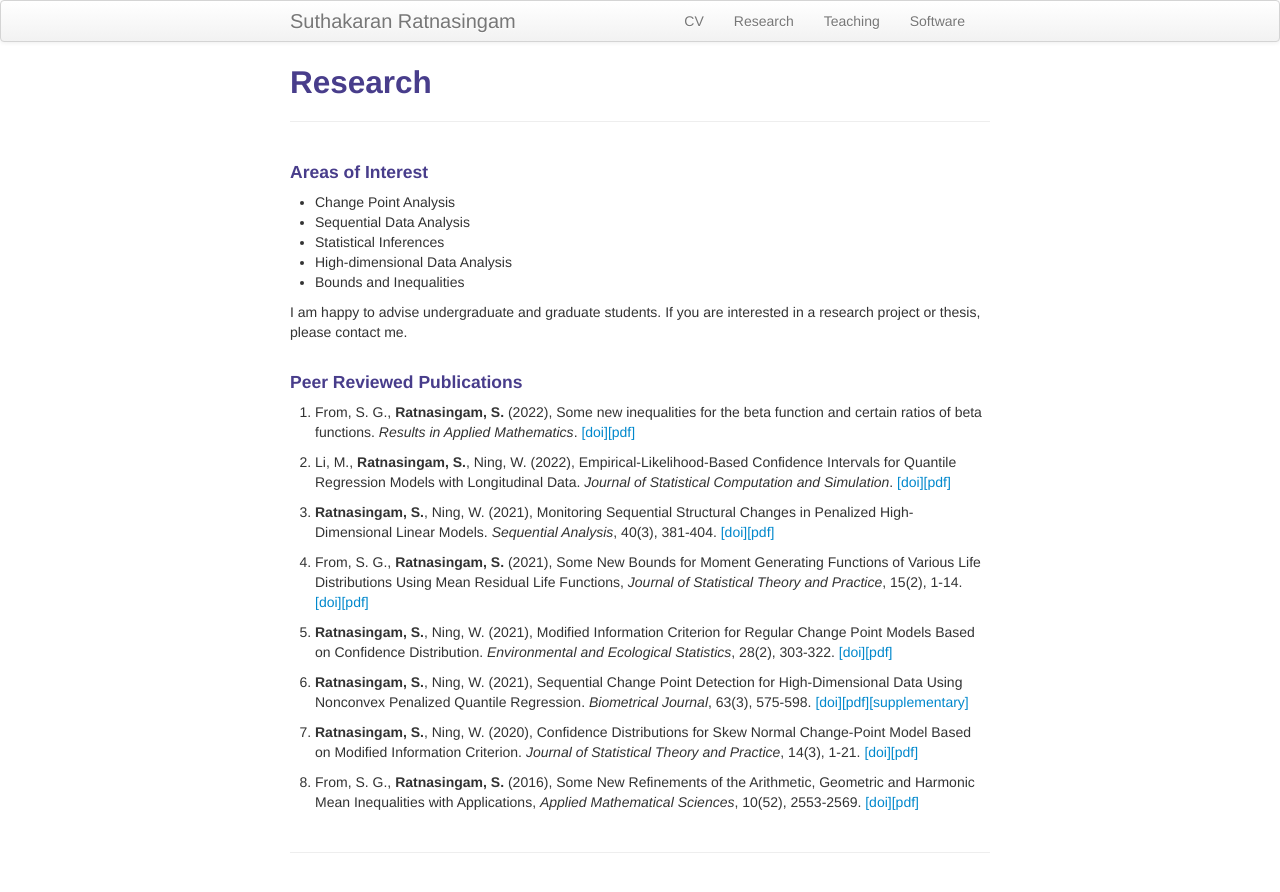
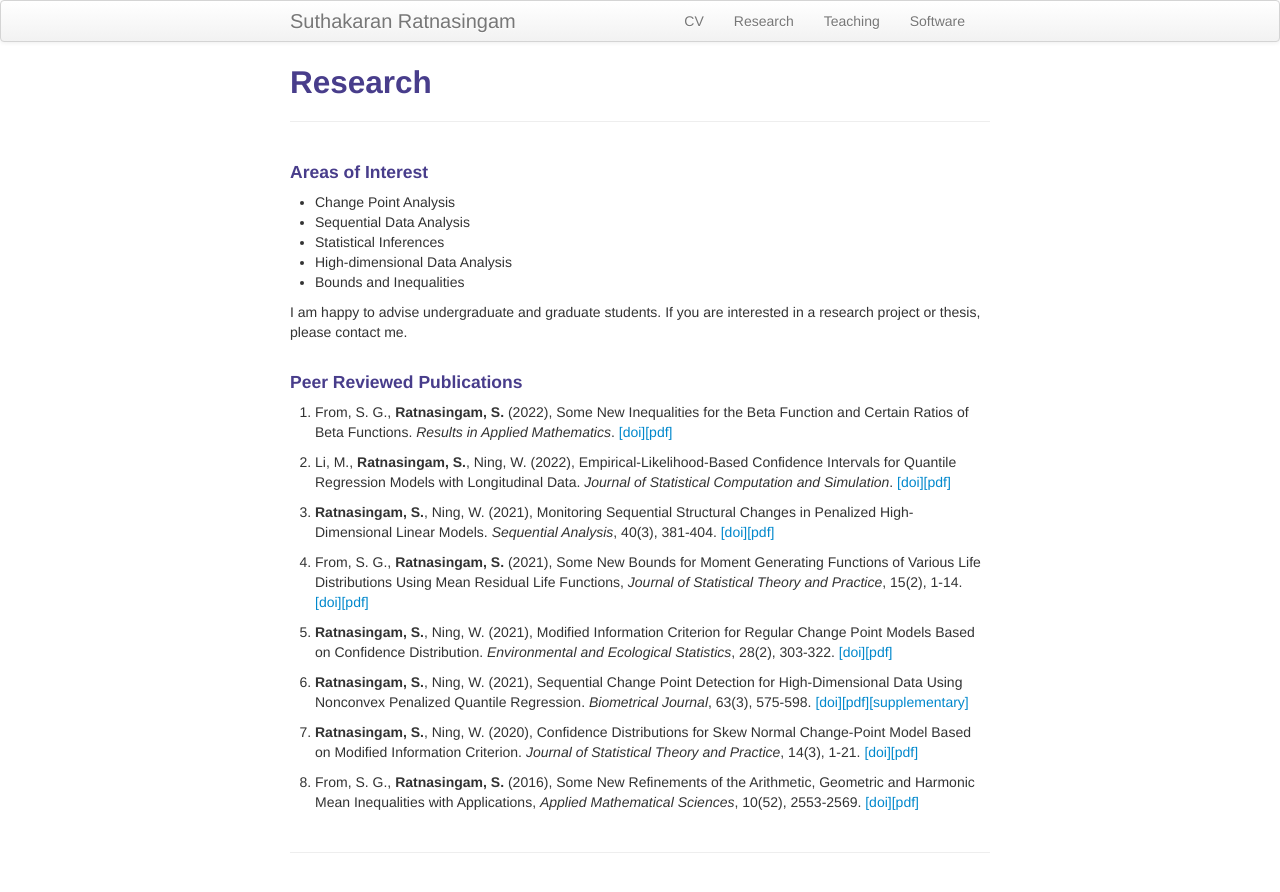
Before and after one commit to suthakaranr/suthakaranr.github.io, a Jekyll site: the page built from pages/Research.md, in a window 1280 px wide. Shown: the top 892 px of the page. Built offline with Jekyll 4.4.1, drawn with Linux system fonts in a browser that asks for light colours.

```diff
--- a/pages/Research.md
+++ b/pages/Research.md
@@ -19,7 +19,7 @@ I am happy to advise undergraduate and graduate students. If you are interested
 
 #### Peer Reviewed Publications
 
-1. From, S. G., **Ratnasingam, S.** (2022), Some new inequalities for the beta function and certain ratios of beta functions. *Results in Applied
+1. From, S. G., **Ratnasingam, S.** (2022), Some New Inequalities for the Beta Function and Certain Ratios of Beta Functions. *Results in Applied
 Mathematics*.  <a style="text-decoration:none" href="https://doi.org/10.1016/j.rinam.2022.100302" target="_blank" rel="noopener noreferrer">[doi]</a><a style="text-decoration:none" href="../assets/2022FSRINAM.pdf" target="_blank" rel="noopener noreferrer">[pdf]</a>
 
 1. Li, M., **Ratnasingam, S.**, Ning, W. (2022), Empirical-Likelihood-Based Confidence Intervals for
```
